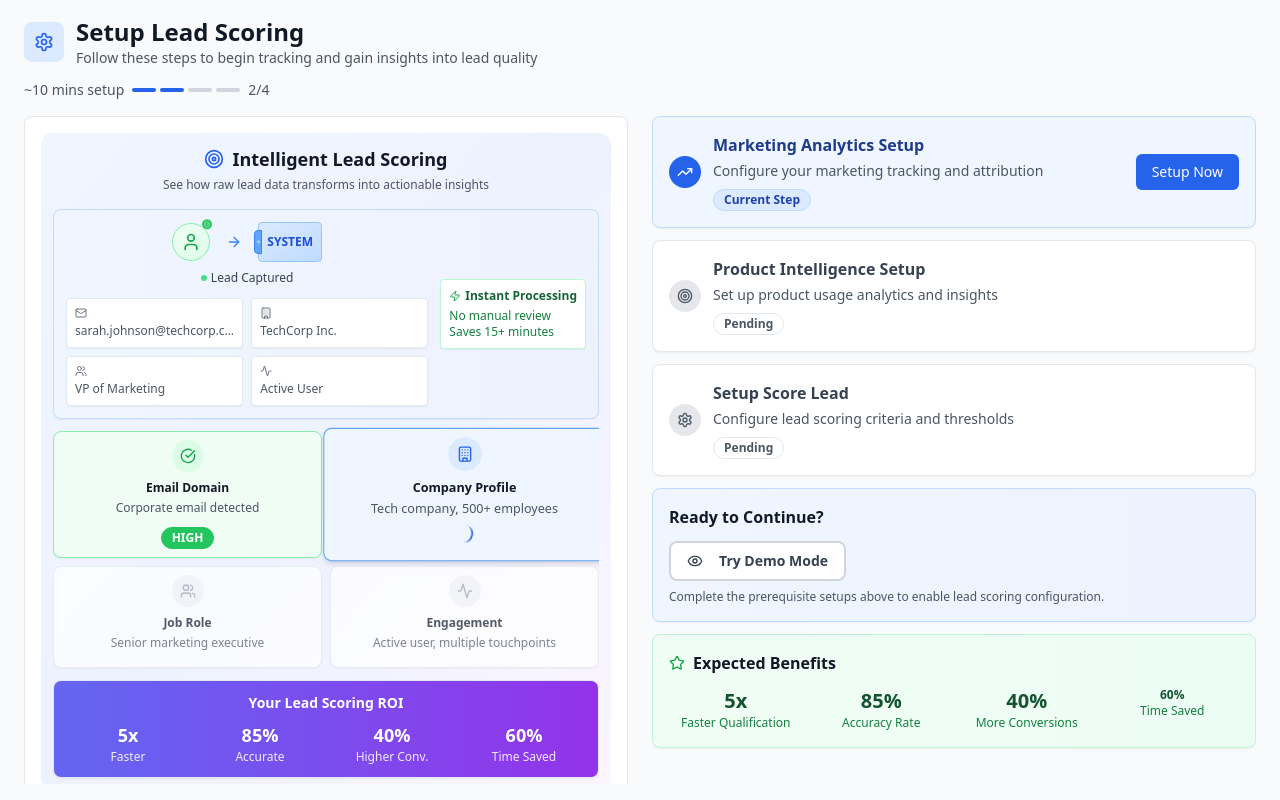
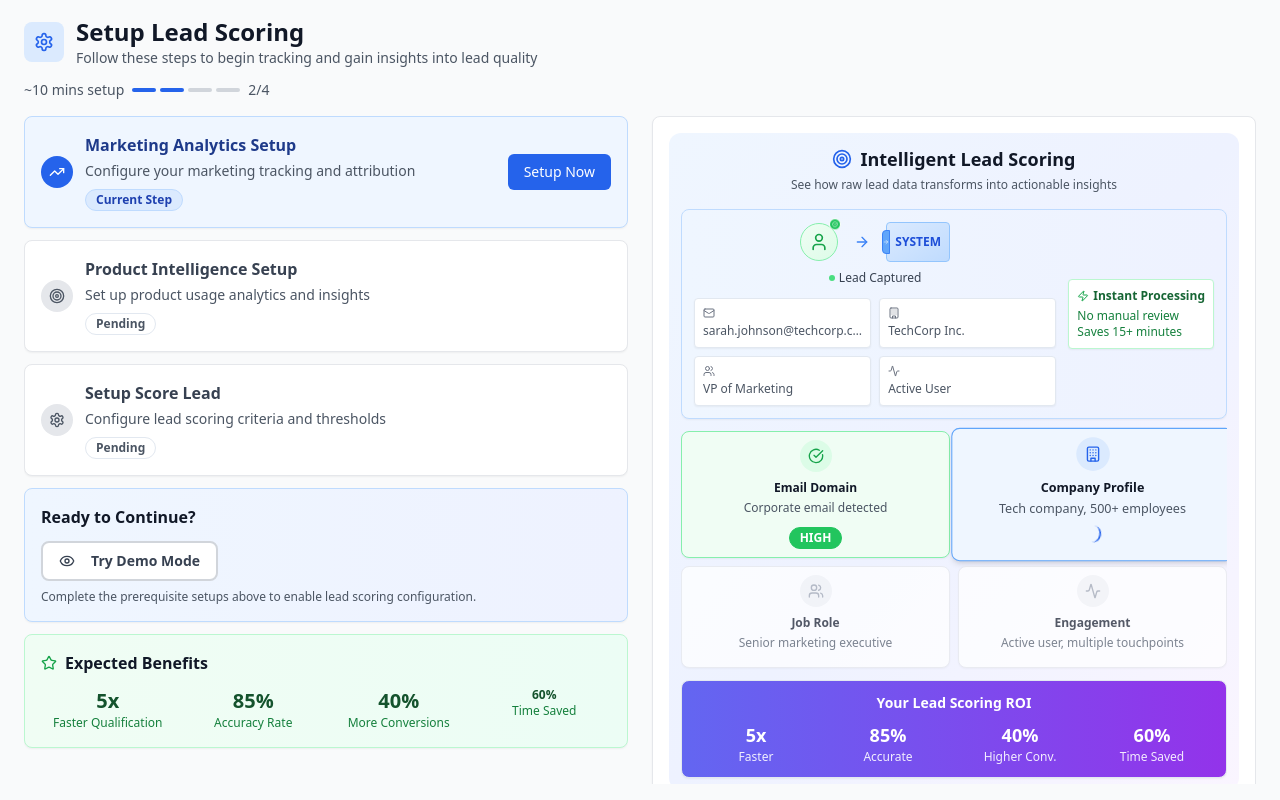
Before and after one commit to PsPasha23/lead-qualifier-insights, a React (Vite) app: page /pre-setup in a window 1280 px wide. Built offline with nearby package versions, Linux system fonts and the light colour scheme.

Commit message:
Move illustration to the right
Reverted the PreSetup page to display the illustration on the right side.

```diff
--- a/src/pages/PreSetup.tsx
+++ b/src/pages/PreSetup.tsx
@@ -100,16 +100,7 @@ const PreSetup = () => {
 
         {/* Main Content - Two Column Layout */}
         <div className="flex gap-6 flex-1 overflow-hidden">
-          {/* Left Column - Illustration */}
-          <div className="w-1/2 flex flex-col">
-            <Card className="border border-gray-200 bg-white shadow-sm flex-1">
-              <CardContent className="p-4 h-full">
-                <LeadScoringIllustration />
-              </CardContent>
-            </Card>
-          </div>
-
-          {/* Right Column - Setup Steps */}
+          {/* Left Column - Setup Steps */}
           <div className="w-1/2 flex flex-col space-y-3 overflow-y-auto">
             {steps.map((step) => {
               const Icon = step.icon;
@@ -251,6 +242,15 @@ const PreSetup = () => {
               </CardContent>
             </Card>
           </div>
+
+          {/* Right Column - Illustration */}
+          <div className="w-1/2 flex flex-col">
+            <Card className="border border-gray-200 bg-white shadow-sm flex-1">
+              <CardContent className="p-4 h-full">
+                <LeadScoringIllustration />
+              </CardContent>
+            </Card>
+          </div>
         </div>
       </div>
     </div>
```
